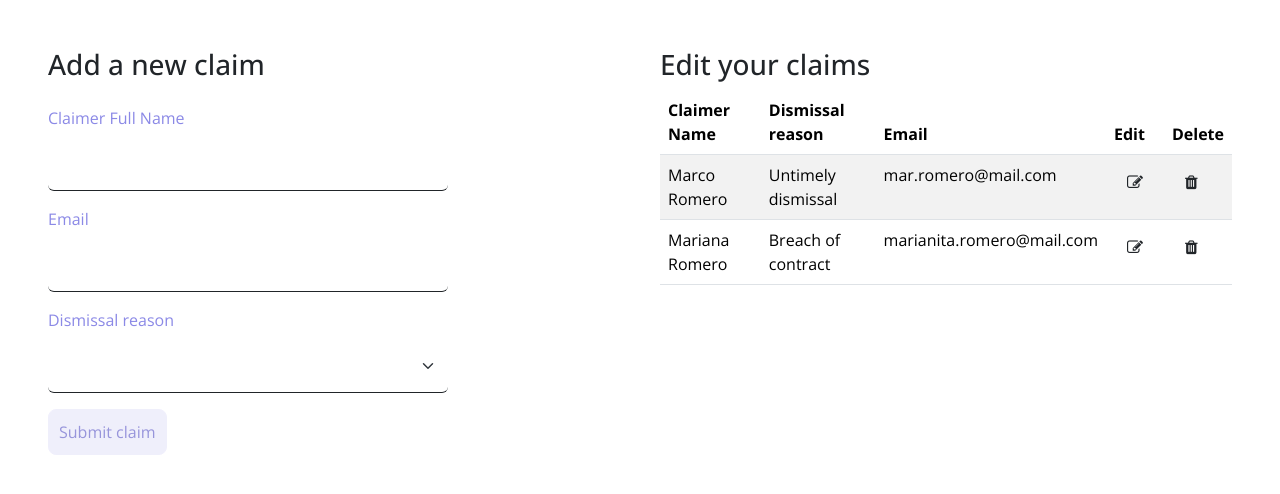
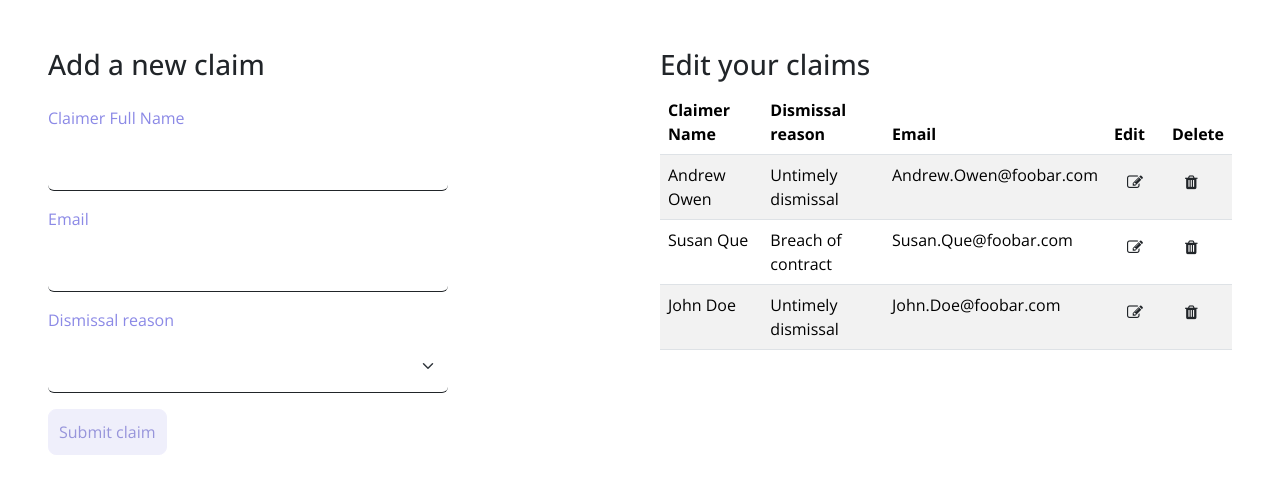
Before and after one commit to SusanaOSantos/testAngular, an Angular app in the folder testApp/: page / in a window 1280 px wide. Shown: the top 494 px of the page. Built offline with nearby package versions, Linux system fonts and the light colour scheme; data requests are answered from the project's data file.

Commit message:
user service

```diff
--- /dev/null
+++ b/testApp/db.json
@@ -0,0 +1,22 @@
+{
+  "users": [
+    {
+      "id": 1234,
+      "claimerName": "Andrew Owen",
+      "email": "Andrew.Owen@foobar.com",
+      "dismissalReason": "Untimely dismissal"
+    },
+    {
+      "id": 1235,
+      "claimerName": "Susan Que",
+      "email": "Susan.Que@foobar.com",
+      "dismissalReason": "Breach of contract"
+    },
+    {
+      "id": 1236,
+      "claimerName": "John Doe",
+      "email": "John.Doe@foobar.com",
+      "dismissalReason": "Untimely dismissal"
+    }
+  ]
+}
--- a/testApp/package.json
+++ b/testApp/package.json
@@ -28,13 +28,14 @@
     "zone.js": "~0.14.3"
   },
   "devDependencies": {
-    "@angular-devkit/build-angular": "^17.1.0",
+    "@angular-devkit/build-angular": "^17.0.10",
     "@angular/cli": "^17.1.0",
     "@angular/compiler-cli": "^17.1.0",
     "@types/express": "^4.17.17",
     "@types/jasmine": "~5.1.0",
     "@types/node": "^18.18.0",
     "jasmine-core": "~5.1.0",
+    "json-server": "^1.0.0-alpha.22",
     "karma": "~6.4.0",
     "karma-chrome-launcher": "~3.2.0",
     "karma-coverage": "~2.2.0",
--- a/testApp/src/app/app.component.ts
+++ b/testApp/src/app/app.component.ts
@@ -8,7 +8,7 @@ import { ClaimListComponent } from './claim-list/claim-list.component';
   standalone: true,
   imports: [RouterOutlet, ClaimFormComponent, ClaimListComponent],
   templateUrl: './app.component.html',
-  styleUrl: './app.component.scss'
+  styleUrl: './app.component.scss',
 })
 export class AppComponent {
   title = 'testApp';
--- a/testApp/src/app/app.config.server.ts
+++ b/testApp/src/app/app.config.server.ts
@@ -3,9 +3,7 @@ import { provideServerRendering } from '@angular/platform-server';
 import { appConfig } from './app.config';
 
 const serverConfig: ApplicationConfig = {
-  providers: [
-    provideServerRendering()
-  ]
+  providers: [provideServerRendering()],
 };
 
 export const config = mergeApplicationConfig(appConfig, serverConfig);
--- a/testApp/src/app/app.config.ts
+++ b/testApp/src/app/app.config.ts
@@ -3,7 +3,12 @@ import { provideRouter } from '@angular/router';
 
 import { routes } from './app.routes';
 import { provideClientHydration } from '@angular/platform-browser';
+import { provideHttpClient } from '@angular/common/http';
 
 export const appConfig: ApplicationConfig = {
-  providers: [provideRouter(routes), provideClientHydration()]
+  providers: [
+    provideRouter(routes),
+    provideClientHydration(),
+    provideHttpClient(),
+  ],
 };
--- a/testApp/src/app/claim-list/claim-list.component.ts
+++ b/testApp/src/app/claim-list/claim-list.component.ts
@@ -1,6 +1,7 @@
 import { Component } from '@angular/core';
 import { Claim } from '../models/claim.model';
 import { CommonModule } from '@angular/common';
+import { UserService } from '../user.service';
 
 @Component({
   selector: 'claim-list',
@@ -10,18 +11,11 @@ import { CommonModule } from '@angular/common';
   styleUrl: './claim-list.component.scss',
 })
 export class ClaimListComponent {
-  claimsList: Claim[] = [
-    {
-      id: '123',
-      claimerName: 'Marco Romero',
-      email: 'mar.romero@mail.com',
-      dismissalReason: 'Untimely dismissal',
-    },
-    {
-      id: '145',
-      claimerName: 'Mariana Romero',
-      email: 'marianita.romero@mail.com',
-      dismissalReason: 'Breach of contract',
-    },
-  ];
+  claimsList: Claim[] = [];
+
+  constructor(private userService: UserService) {
+    this.userService.getUsers().then((claims: Claim[]) => {
+      this.claimsList = claims;
+    });
+  }
 }
--- /dev/null
+++ b/testApp/src/app/user.service.ts
@@ -0,0 +1,22 @@
+import { Injectable } from '@angular/core';
+import { HttpClient } from '@angular/common/http';
+import { Claim } from './models/claim.model';
+
+@Injectable({
+  providedIn: 'root',
+})
+export class UserService {
+  url = 'http://localhost:3000/users';
+
+  constructor(private http: HttpClient) {}
+
+  async getUsers(): Promise<Claim[]> {
+    const data = await fetch(this.url);
+    console.log('here');
+    return (await data.json()) ?? [];
+  }
+  async getUserById(id: number): Promise<Claim | undefined> {
+    const data = await fetch(`${this.url}/${id}`);
+    return (await data.json()) ?? {};
+  }
+}
```
Also changed, not shown: testApp/src/app/app.component.html (+0 -8 lines), testApp/src/main.ts (+4 -3 lines), 1 other file (tests, documents, lock files or other folders).
